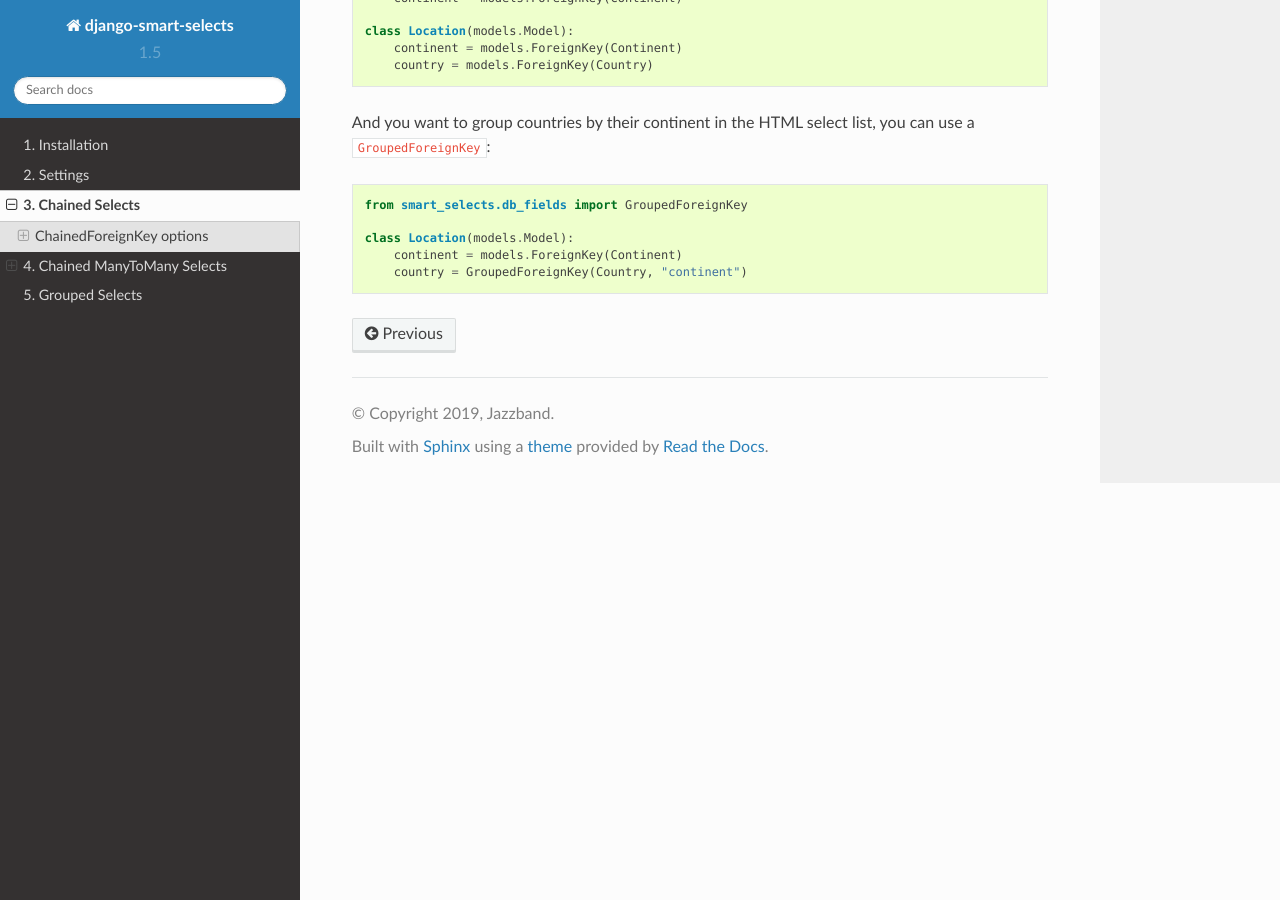
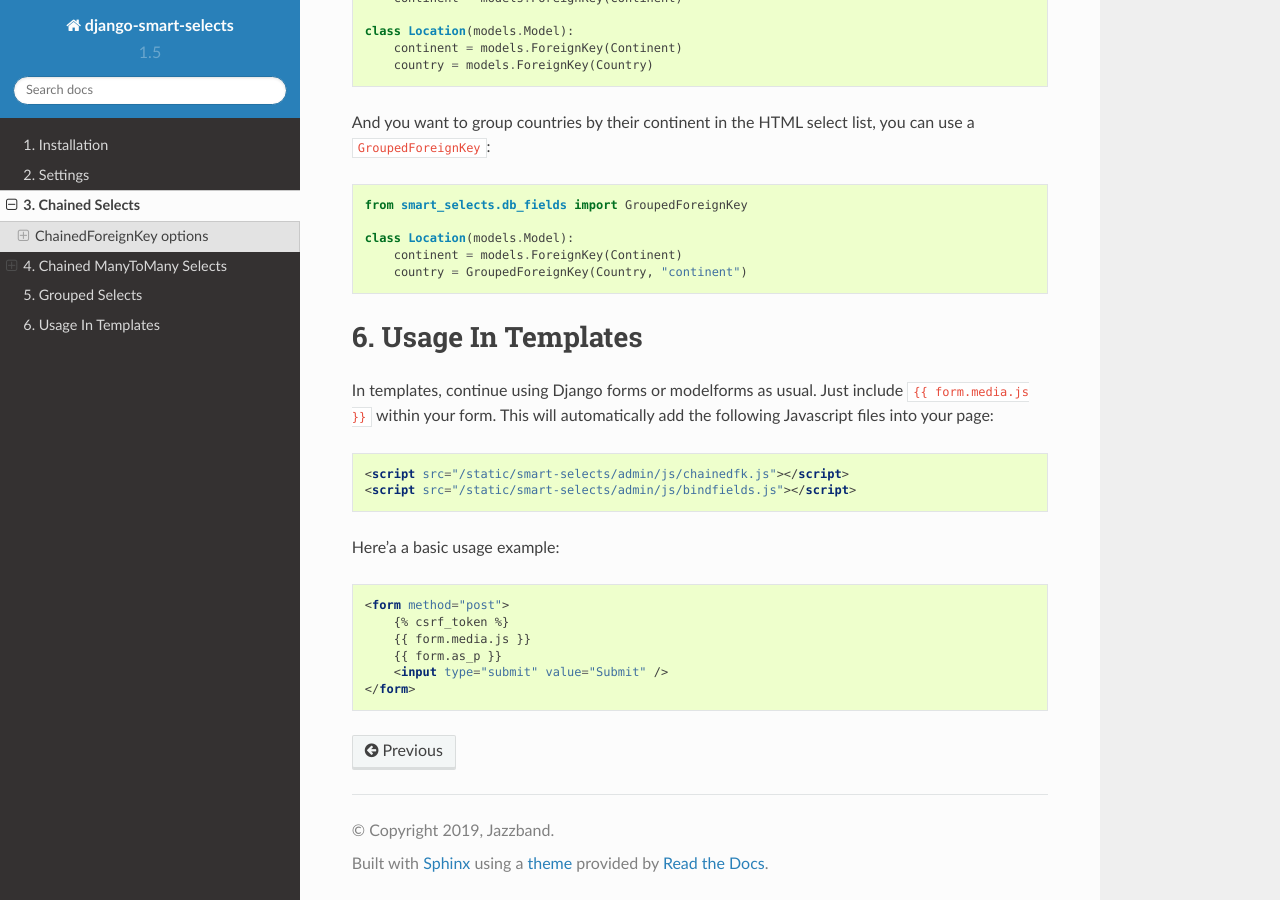
Before and after one commit to jazzband/django-smart-selects, a Sphinx documentation site: the page built from docs/usage.md, in a window 1280 px wide and 900 px high, scrolled down 3481 px. Built offline with Sphinx 7.4.7 and the Read the Docs theme 2.0.0, drawn with Linux system fonts in a browser that asks for light colours.

Commit message:
Docs: elaborate usage within templates.

````diff
--- a/docs/usage.md
+++ b/docs/usage.md
@@ -171,3 +171,23 @@
     continent = models.ForeignKey(Continent)
     country = GroupedForeignKey(Country, "continent")
 ```
+
+## Usage In Templates
+
+In templates, continue using Django forms or modelforms as usual. Just include `{{ form.media.js }}` within your form. This will automatically add the following Javascript files into your page:
+
+```html
+<script src="/static/smart-selects/admin/js/chainedfk.js"></script>
+<script src="/static/smart-selects/admin/js/bindfields.js"></script>
+```
+
+Here'a a basic usage example:
+
+```html
+<form method="post">
+    {% csrf_token %}
+    {{ form.media.js }}
+    {{ form.as_p }}
+    <input type="submit" value="Submit" />
+</form>
+```
````
